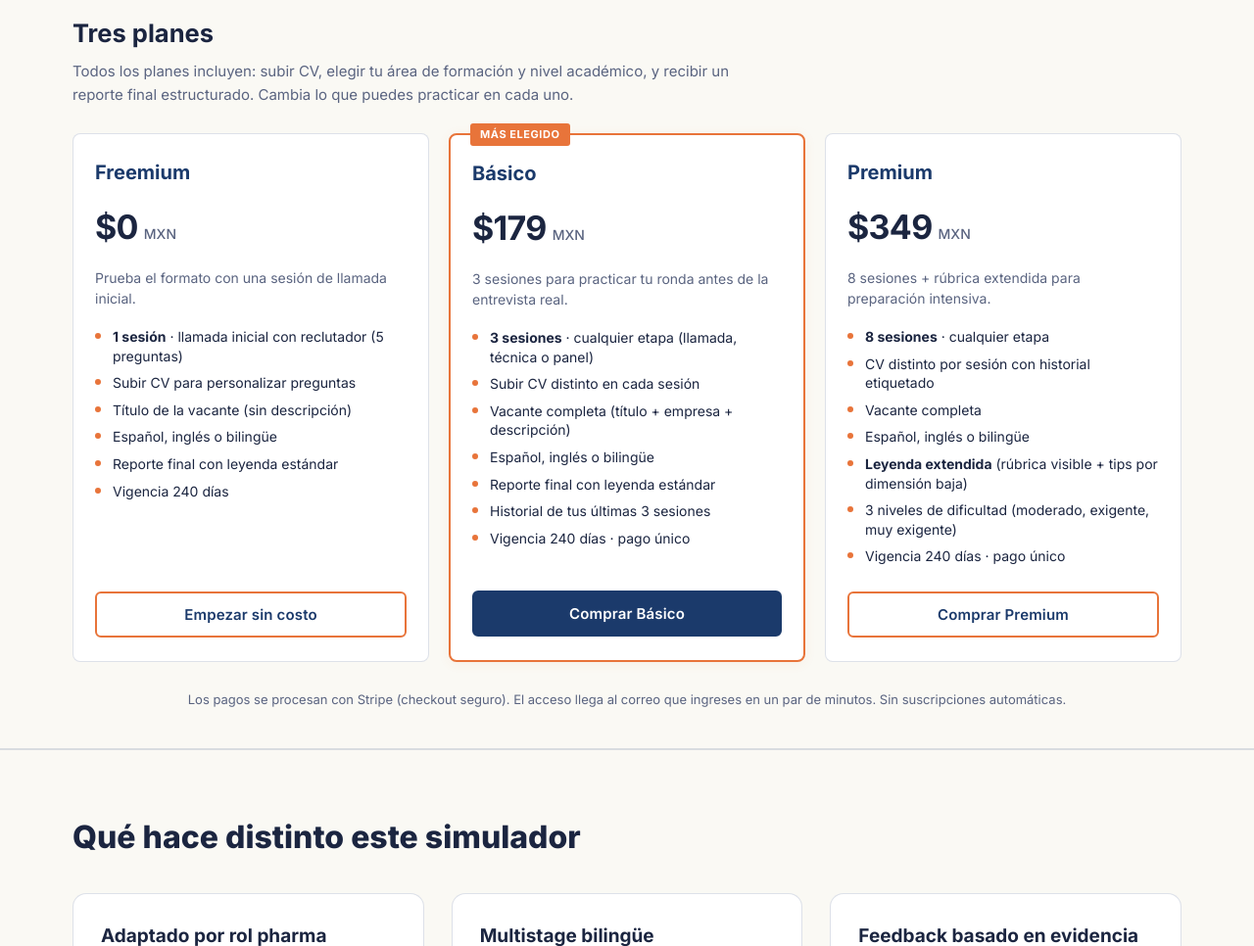
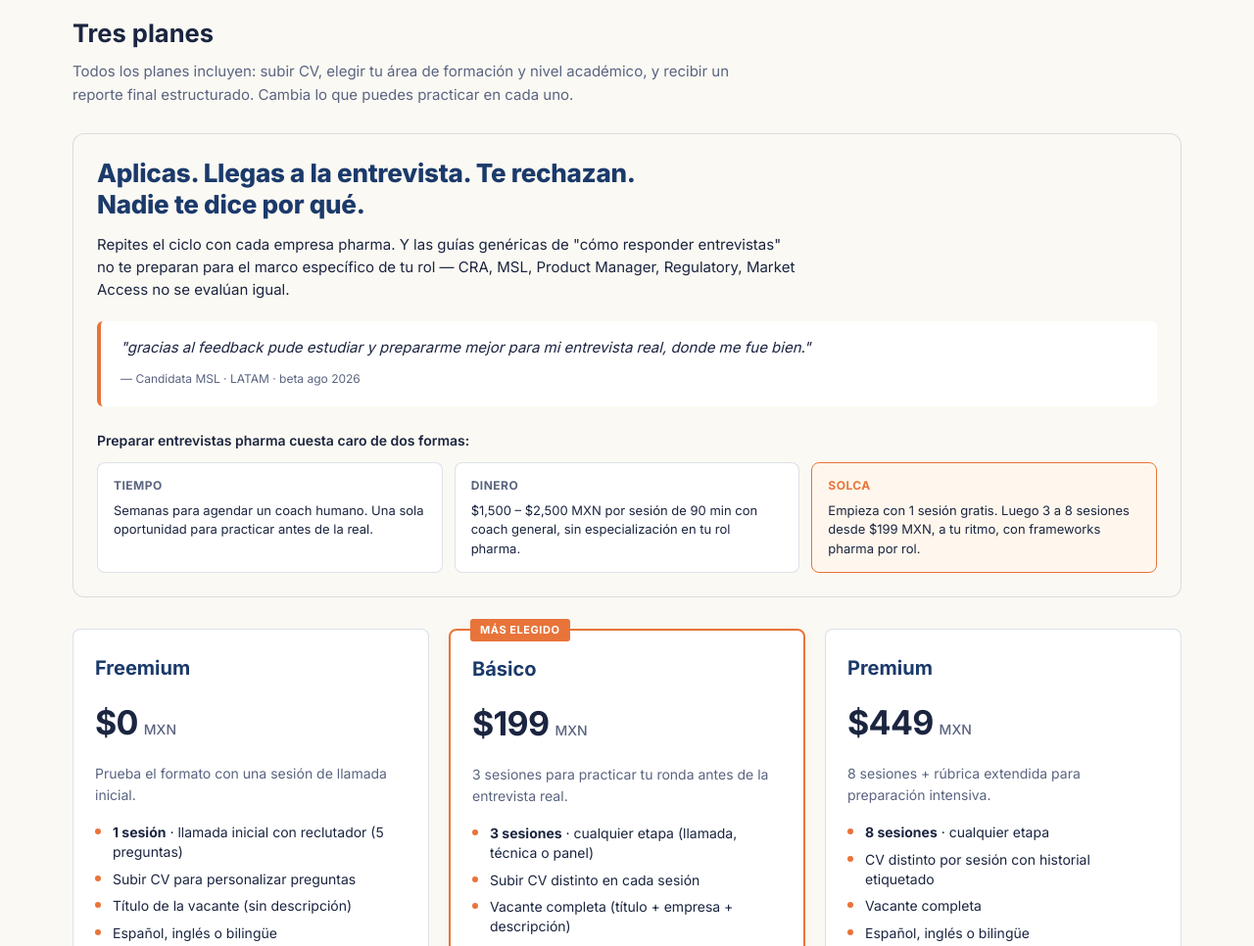
Before and after one commit to solcadesigns/solca-posts, an Astro site: page /simulador-entrevistas in a window 1280 px wide. Shown: the part 680-1646 px from the top of the page at 98% size. Built offline with nearby package versions, Linux system fonts and the light colour scheme; Astro itself is replaced by a stand-in of ours.

Commit message:
feat(paywall): precios v2 + bloque dolor con testimonio anónimo y comparativa honesta

```diff
--- a/src/lib/simulator-types.ts
+++ b/src/lib/simulator-types.ts
@@ -62,7 +62,7 @@ export const PLAN_CONFIG: Record<Plan, PlanConfig> = {
     ctaTarget: 'course_solca',
     historyDepth: 3,
     vigenciaDias: 240,
-    priceMxn: 179,
+    priceMxn: 199, // v2 (8 sept 2026) · era 179
   },
   premium: {
     plan: 'premium',
@@ -75,7 +75,7 @@ export const PLAN_CONFIG: Record<Plan, PlanConfig> = {
     ctaTarget: 'course_solca',
     historyDepth: 8,
     vigenciaDias: 240,
-    priceMxn: 349,
+    priceMxn: 449, // v2 (8 sept 2026) · era 349
   },
 };
 
--- a/src/pages/simulador-entrevistas/index.astro
+++ b/src/pages/simulador-entrevistas/index.astro
@@ -65,6 +65,41 @@ import BaseLayout from '../../layouts/BaseLayout.astro';
         Todos los planes incluyen: subir CV, elegir tu área de formación y nivel académico, y
         recibir un reporte final estructurado. Cambia lo que puedes practicar en cada uno.
       </p>
+
+      <div class="pain-block">
+        <h3 class="pain-heading">
+          Aplicas. Llegas a la entrevista. Te rechazan.<br>
+          Nadie te dice por qué.
+        </h3>
+        <p class="pain-body">
+          Repites el ciclo con cada empresa pharma. Y las guías genéricas de
+          "cómo responder entrevistas" no te preparan para el marco específico de
+          tu rol — CRA, MSL, Product Manager, Regulatory, Market Access no se
+          evalúan igual.
+        </p>
+
+        <blockquote class="pain-quote">
+          <p>"gracias al feedback pude estudiar y prepararme mejor para mi entrevista real, donde me fue bien."</p>
+          <cite>— Candidata MSL · LATAM · beta ago 2026</cite>
+        </blockquote>
+
+        <p class="pain-lead">Preparar entrevistas pharma cuesta caro de dos formas:</p>
+        <div class="pain-grid">
+          <div class="pain-col">
+            <p class="pain-col-label">Tiempo</p>
+            <p class="pain-col-body">Semanas para agendar un coach humano. Una sola oportunidad para practicar antes de la real.</p>
+          </div>
+          <div class="pain-col">
+            <p class="pain-col-label">Dinero</p>
+            <p class="pain-col-body">$1,500 – $2,500 MXN por sesión de 90 min con coach general, sin especialización en tu rol pharma.</p>
+          </div>
+          <div class="pain-col pain-col-highlight">
+            <p class="pain-col-label">Solca</p>
+            <p class="pain-col-body">Empieza con 1 sesión gratis. Luego 3 a 8 sesiones desde $199 MXN, a tu ritmo, con frameworks pharma por rol.</p>
+          </div>
+        </div>
+      </div>
+
       <div class="plans-grid">
         <article class="plan-card">
           <h3 class="plan-name">Freemium</h3>
@@ -83,7 +118,7 @@ import BaseLayout from '../../layouts/BaseLayout.astro';
 
         <article class="plan-card plan-card-highlight">
           <h3 class="plan-name">Básico</h3>
-          <p class="plan-price"><span class="plan-price-num">$179</span> <span class="plan-price-unit">MXN</span></p>
+          <p class="plan-price"><span class="plan-price-num">$199</span> <span class="plan-price-unit">MXN</span></p>
           <p class="plan-tagline">3 sesiones para practicar tu ronda antes de la entrevista real.</p>
           <ul class="plan-features">
             <li><strong>3 sesiones</strong> · cualquier etapa (llamada, técnica o panel)</li>
@@ -99,7 +134,7 @@ import BaseLayout from '../../layouts/BaseLayout.astro';
 
         <article class="plan-card">
           <h3 class="plan-name">Premium</h3>
-          <p class="plan-price"><span class="plan-price-num">$349</span> <span class="plan-price-unit">MXN</span></p>
+          <p class="plan-price"><span class="plan-price-num">$449</span> <span class="plan-price-unit">MXN</span></p>
           <p class="plan-tagline">8 sesiones + rúbrica extendida para preparación intensiva.</p>
           <ul class="plan-features">
             <li><strong>8 sesiones</strong> · cualquier etapa</li>
@@ -269,8 +304,8 @@ import BaseLayout from '../../layouts/BaseLayout.astro';
 
     const PLAN_LABELS: Record<string, { heading: string; button: string; lead: HTMLElement | null }> = {
       gratis: { heading: 'Confirma tu email para empezar sin costo', button: 'Empezar sin costo', lead: leadFree },
-      basico: { heading: 'Confirma tu email para pagar el plan Básico ($179 MXN)', button: 'Continuar al pago · Básico', lead: leadBasico },
-      premium: { heading: 'Confirma tu email para pagar el plan Premium ($349 MXN)', button: 'Continuar al pago · Premium', lead: leadPremium },
+      basico: { heading: 'Confirma tu email para pagar el plan Básico ($199 MXN)', button: 'Continuar al pago · Básico', lead: leadBasico },
+      premium: { heading: 'Confirma tu email para pagar el plan Premium ($449 MXN)', button: 'Continuar al pago · Premium', lead: leadPremium },
     };
 
     function selectPlan(plan: string) {
@@ -663,6 +698,89 @@ import BaseLayout from '../../layouts/BaseLayout.astro';
       max-width: 720px;
       margin: 0 0 28px;
     }
+    .pain-block {
+      margin: 0 0 32px;
+      padding: 24px;
+      background: #FBF9F3;
+      border: 1px solid var(--rule);
+      border-radius: 12px;
+    }
+    .pain-heading {
+      margin: 0 0 12px;
+      font-size: clamp(20px, 2.4vw, 26px);
+      font-weight: 800;
+      line-height: 1.25;
+      letter-spacing: -0.01em;
+      color: var(--navy, #1F3A5F);
+      font-family: 'Inter', sans-serif;
+    }
+    .pain-body {
+      margin: 0 0 20px;
+      font-size: 15px;
+      line-height: 1.55;
+      color: var(--text, #111827);
+      max-width: 720px;
+    }
+    .pain-quote {
+      margin: 0 0 24px;
+      padding: 16px 20px;
+      background: #FFF;
+      border-left: 4px solid var(--orange, #E77C3C);
+      border-radius: 6px;
+    }
+    .pain-quote p {
+      margin: 0 0 6px;
+      font-size: 15px;
+      line-height: 1.5;
+      font-style: italic;
+      color: var(--text, #111827);
+    }
+    .pain-quote cite {
+      font-size: 12px;
+      color: var(--text-mute);
+      font-style: normal;
+    }
+    .pain-lead {
+      margin: 0 0 12px;
+      font-size: 14px;
+      font-weight: 600;
+      color: var(--text, #111827);
+    }
+    .pain-grid {
+      display: grid;
+      grid-template-columns: repeat(3, 1fr);
+      gap: 12px;
+    }
+    @media (max-width: 900px) {
+      .pain-grid { grid-template-columns: 1fr; }
+    }
+    .pain-col {
+      padding: 14px 16px;
+      background: #FFF;
+      border: 1px solid var(--rule);
+      border-radius: 8px;
+    }
+    .pain-col-highlight {
+      background: #FFF7ED;
+      border-color: var(--orange, #E77C3C);
+    }
+    .pain-col-label {
+      margin: 0 0 6px;
+      font-size: 12px;
+      font-weight: 700;
+      text-transform: uppercase;
+      letter-spacing: 0.04em;
+      color: var(--text-mute);
+    }
+    .pain-col-highlight .pain-col-label {
+      color: var(--orange, #E77C3C);
+    }
+    .pain-col-body {
+      margin: 0;
+      font-size: 13px;
+      line-height: 1.5;
+      color: var(--text, #111827);
+    }
     .plans-grid {
       display: grid;
       grid-template-columns: repeat(3, 1fr);
```
Also changed, not shown: scripts/setup-stripe-products.mjs (+11 -5 lines).
